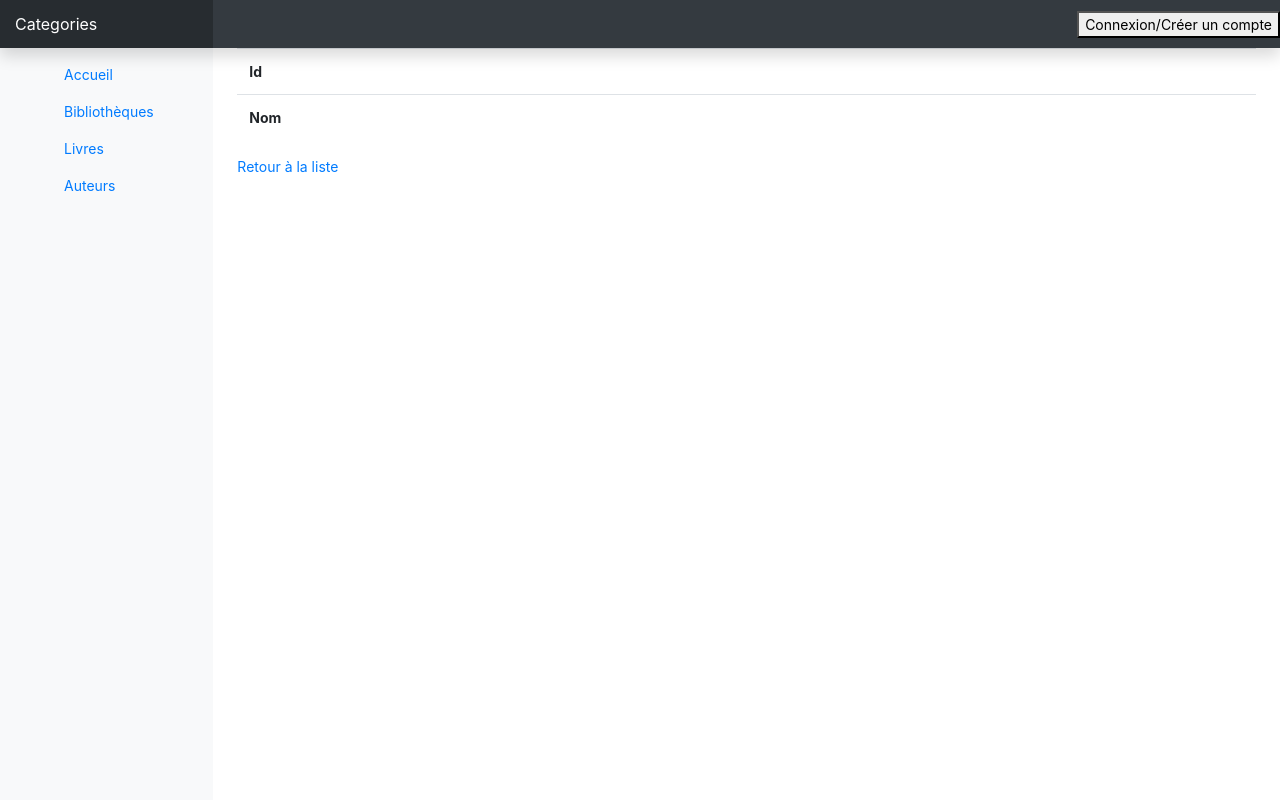
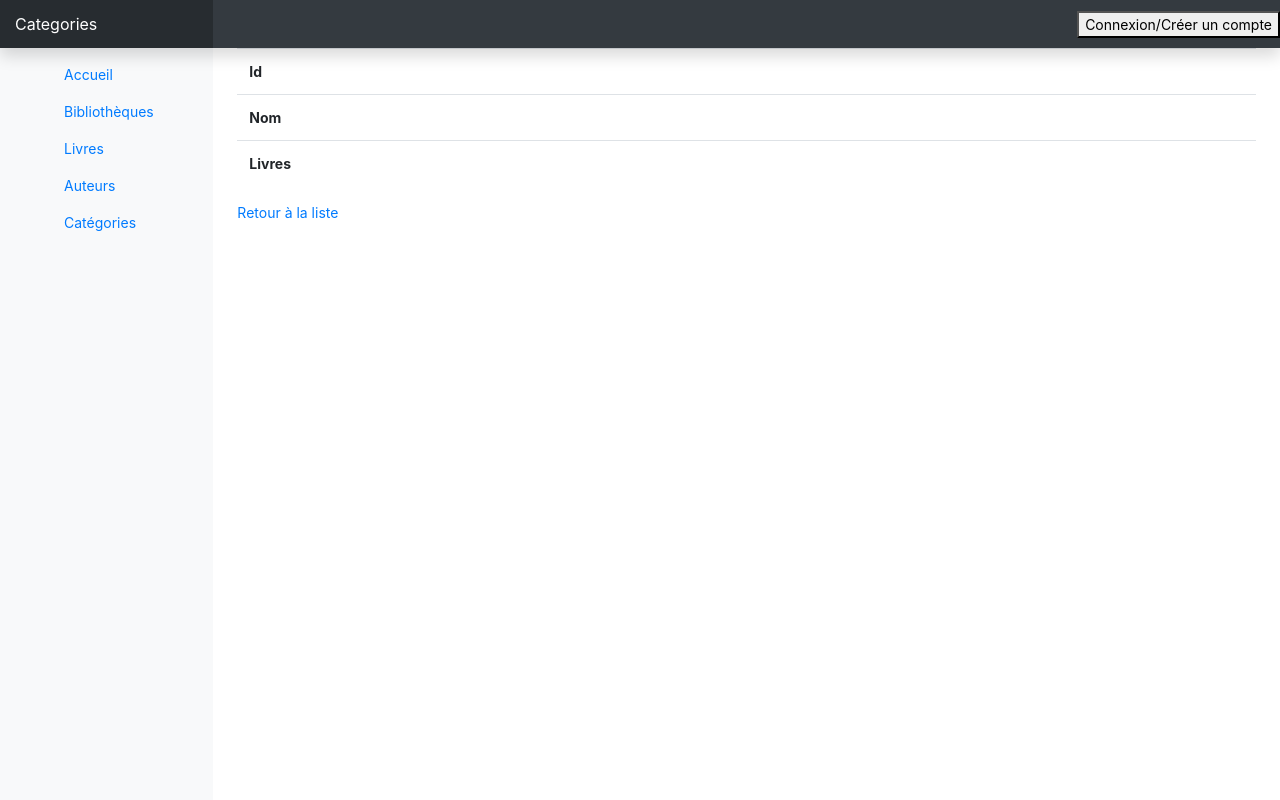
Before and after one commit to zonbimutin/bibliotheque, a Symfony app: template templates/categories/show.html.twig in a window 1280 px wide. Run offline with Twig, Linux system fonts and the light colour scheme; the template is opened without the code that fills it, so the values that code supplies are empty; some libraries are stand-ins or nearby versions.

Commit message:
Bonus 1 et 2

```diff
--- a/templates/auteurs/index.html.twig
+++ b/templates/auteurs/index.html.twig
@@ -3,7 +3,6 @@
 {% block title %}Auteurs index{% endblock %}
 {% block nom_page %}Index des Auteurs{% endblock %}
 {% block body %}
-    <h1>Liste des auteurs</h1>
 
     <table class="table">
         <thead>
--- a/templates/auteurs/show.html.twig
+++ b/templates/auteurs/show.html.twig
@@ -21,17 +21,19 @@
                 <th>Age</th>
                 <td>{{ auteur.age }}</td>
             </tr>
+            {% if auteur.ami %}
             <tr>
                 <th>Ami</th>
                 <td>
-                {% if auteur.ami %}
+
                     <a href="{{ path('auteurs_show', {'id': auteur.ami.id}) }}">
                     {{ auteur.ami.firstname }} {{ auteur.ami.name }}
                     </a>
                     <br/>
-                {% endif %}
+
                 </td>
             </tr>
+            {% endif %}
             <tr>
                 <th>Livres</th>
                 <td>
--- a/templates/base.html.twig
+++ b/templates/base.html.twig
@@ -49,6 +49,10 @@
                                     <span data-feather="authors"></span>
                                     Auteurs
                                 </a>
+                                <a class="nav-link" href="{{ path('categories_index')}}">
+                                    <span data-feather="categories"></span>
+                                    Catégories
+                                </a>
                             </li>
                         </ul>
                     </div>
--- a/templates/categories/_delete_form.html.twig
+++ b/templates/categories/_delete_form.html.twig
@@ -1,5 +1,5 @@
 <form method="post" action="{{ path('categories_delete', {'id': category.id}) }}" onsubmit="return confirm('Are you sure you want to delete this item?');">
     <input type="hidden" name="_method" value="DELETE">
     <input type="hidden" name="_token" value="{{ csrf_token('delete' ~ category.id) }}">
-    <button class="btn">Delete</button>
+    <button class="btn">Supprimer</button>
 </form>
--- a/templates/categories/edit.html.twig
+++ b/templates/categories/edit.html.twig
@@ -1,13 +1,13 @@
 {% extends 'base.html.twig' %}
 
-{% block title %}Edit Categories{% endblock %}
+{% block title %}Modifier Categories{% endblock %}
+{% block nom_page %}Modifier Categories{% endblock %}
 
 {% block body %}
-    <h1>Edit Categories</h1>
 
     {{ include('categories/_form.html.twig', {'button_label': 'Update'}) }}
 
-    <a href="{{ path('categories_index') }}">back to list</a>
+    <a href="{{ path('categories_index') }}">Retour à la liste</a>
 
     {{ include('categories/_delete_form.html.twig') }}
 {% endblock %}
--- a/templates/categories/index.html.twig
+++ b/templates/categories/index.html.twig
@@ -27,7 +27,7 @@
             </tr>
         {% else %}
             <tr>
-                <td colspan="5">Aucune Catégorie trouvé</td>
+                <td colspan="5">Aucune Catégorie trouvée</td>
             </tr>
         {% endfor %}
         </tbody>
--- a/templates/categories/show.html.twig
+++ b/templates/categories/show.html.twig
@@ -15,8 +15,13 @@
                 <th>Nom</th>
                 <td>{{ categorie.title }}</td>
             </tr>
-            </tr>
             <tr>
+                <th>Livres</th>
+                <td>
+                {% for livre in categorie.livres %}
+                    <a href="{{ path('livres_show', {'id': livre.id}) }}">{{ livre.title }}</a><br/>
+                {% endfor %}
+                </td>
             </tr>
         </tbody>
     </table>
```
Also changed, not shown: templates/categories/new.html.twig (+5 -3 lines), templates/livres/show.html.twig (+17 -0 lines).
